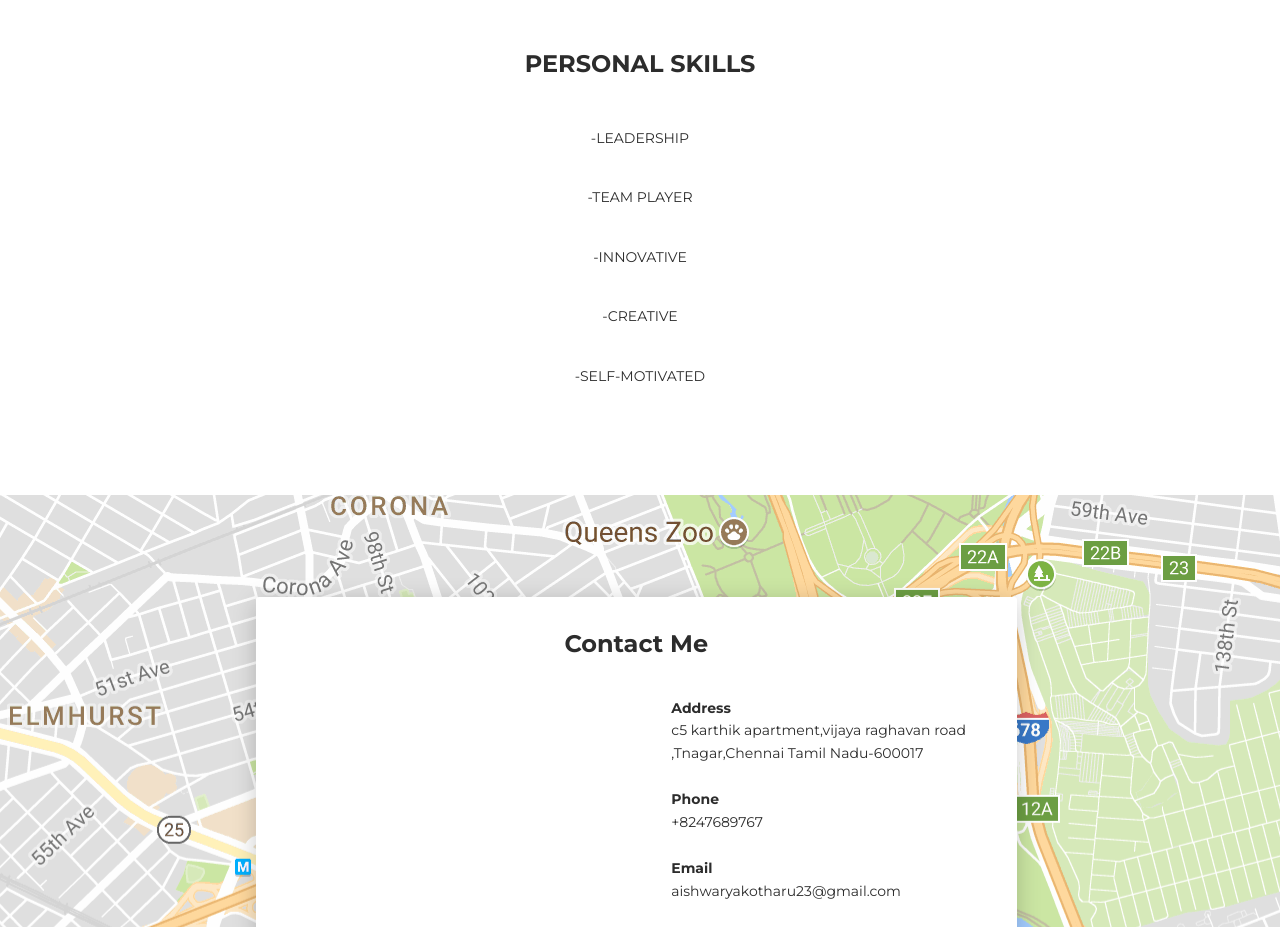
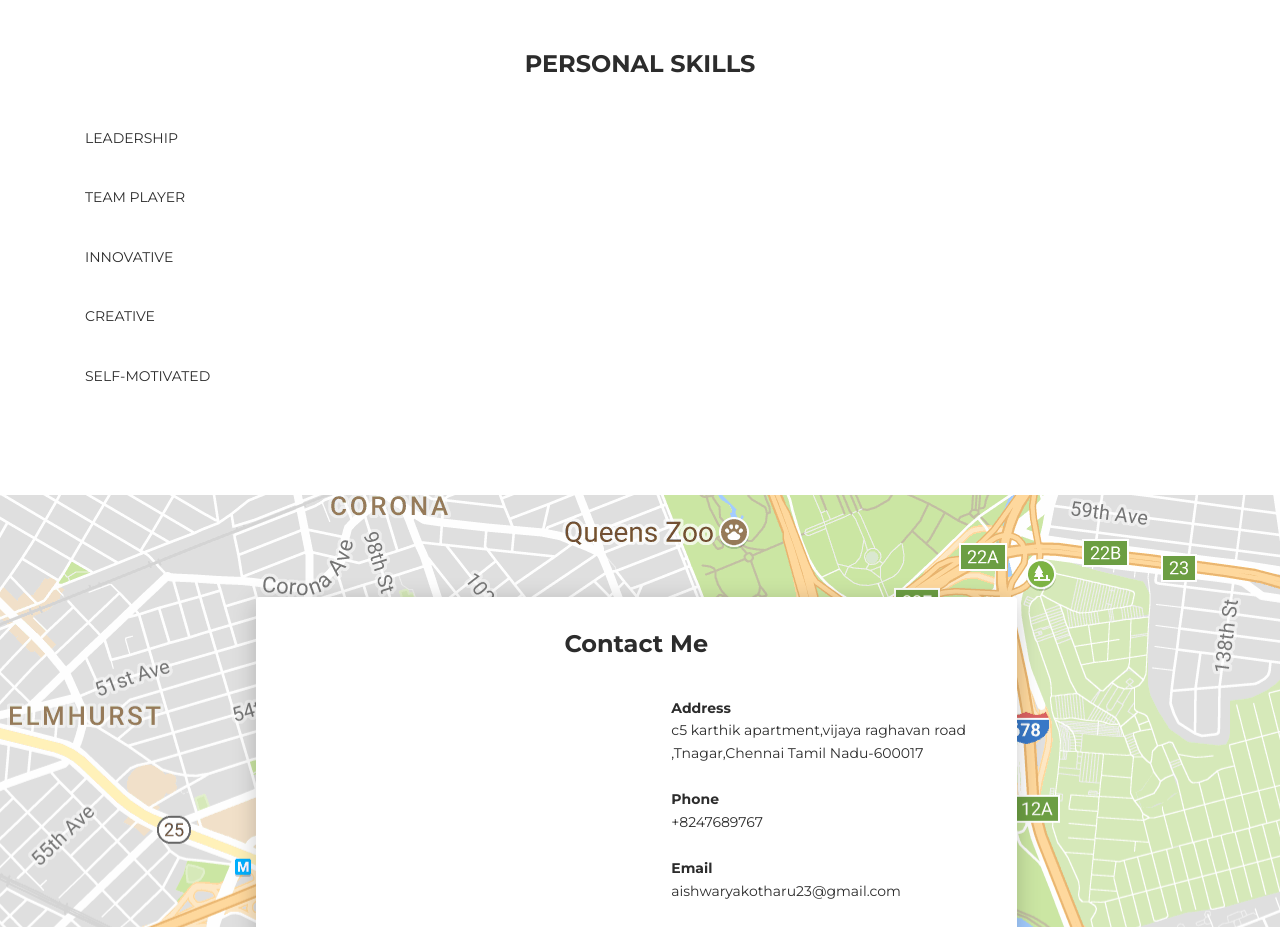
Before and after one commit to Aishwaryakotharu/portofolio, a website: page index.html in a window 1280 px wide. Shown: the part 5620-6547 px from the top of the page. Drawn offline with Linux system fonts and the light colour scheme.

Commit message:
Update index.html

```diff
--- a/index.html
+++ b/index.html
@@ -462,11 +462,11 @@ aishwarya-k-671398160" rel="tooltip" title="Follow me on Linkedin"><i class="fa
 
 
                   <div class="h4 mb-4 text-center title">PERSONAL SKILLS </div><br>
-                   <p style="text-align:center;">-LEADERSHIP</p><br>
-                   <p style="text-align:center;">-TEAM PLAYER</p><br>
-                   <p style="text-align:center;">-INNOVATIVE</p><br>
-                   <p style="text-align:center;">-CREATIVE</p><br>
-                   <p style="text-align:center;">-SELF-MOTIVATED</p><br>
+                   <p > LEADERSHIP</p><br>
+                   <p > TEAM PLAYER</p><br>
+                   <p > INNOVATIVE</p><br>
+                   <p > CREATIVE</p><br>
+                   <p > SELF-MOTIVATED</p><br>
                      </div>
                    </div>
                  </div>
```
